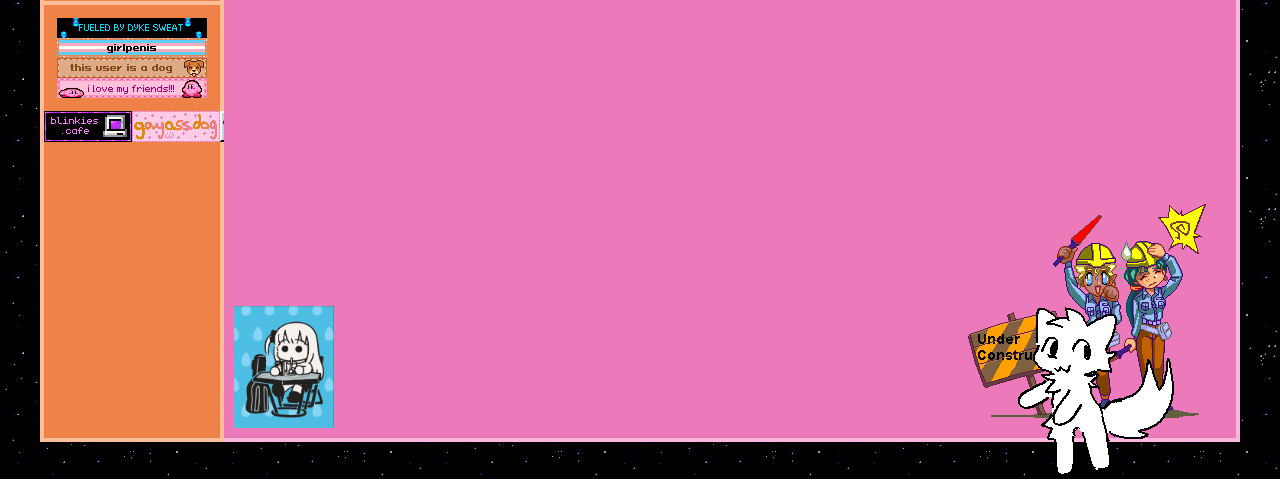
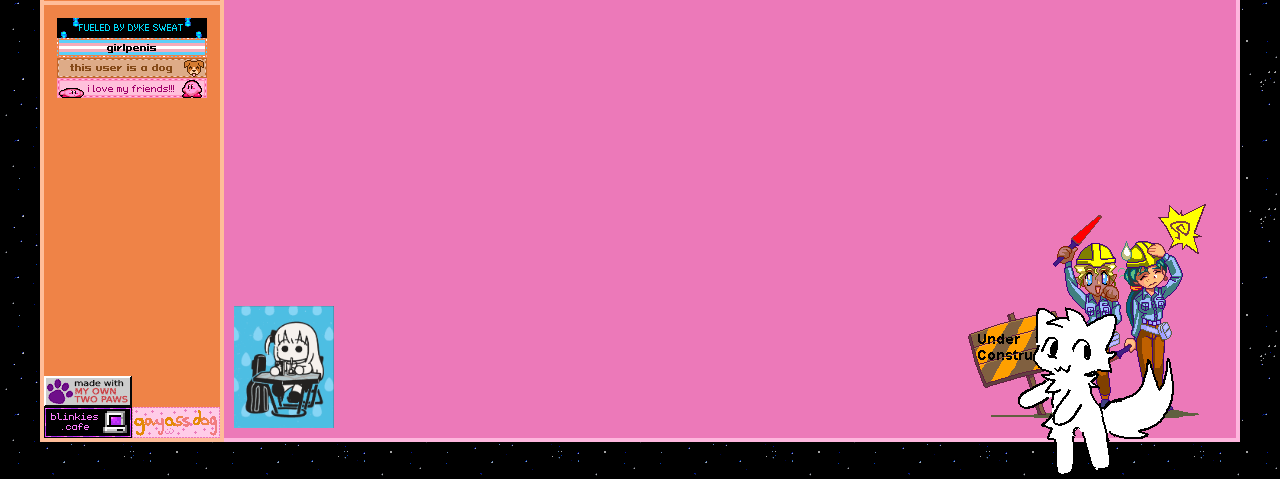
Before and after one commit to gayassdog/gayass.dog, a plain HTML site: page index.html in a window 1280 px wide. Shown: the part 321-800 px from the top of the page. Drawn offline with Linux system fonts and the light colour scheme.

Commit message:
wrap reverese my head hurts

```diff
--- a/styles.css
+++ b/styles.css
@@ -124,7 +124,7 @@ nav ul li {
 
 .buttons {
     display:  flex;
-    flex-flow
+    flex-flow:  wrap-reverse;
     position:  absolute;
     bottom: 0;
     width: 100%;
```
